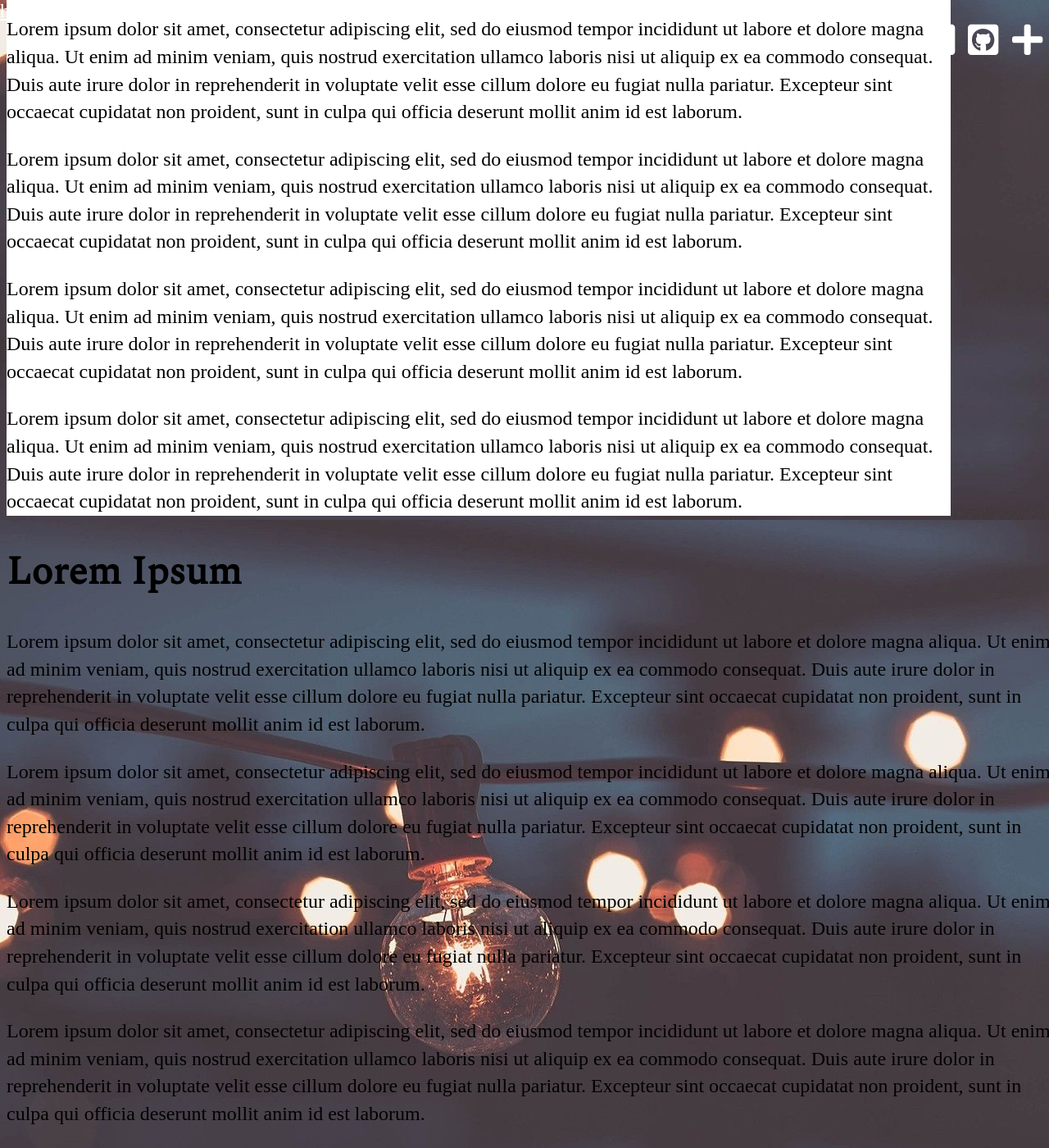
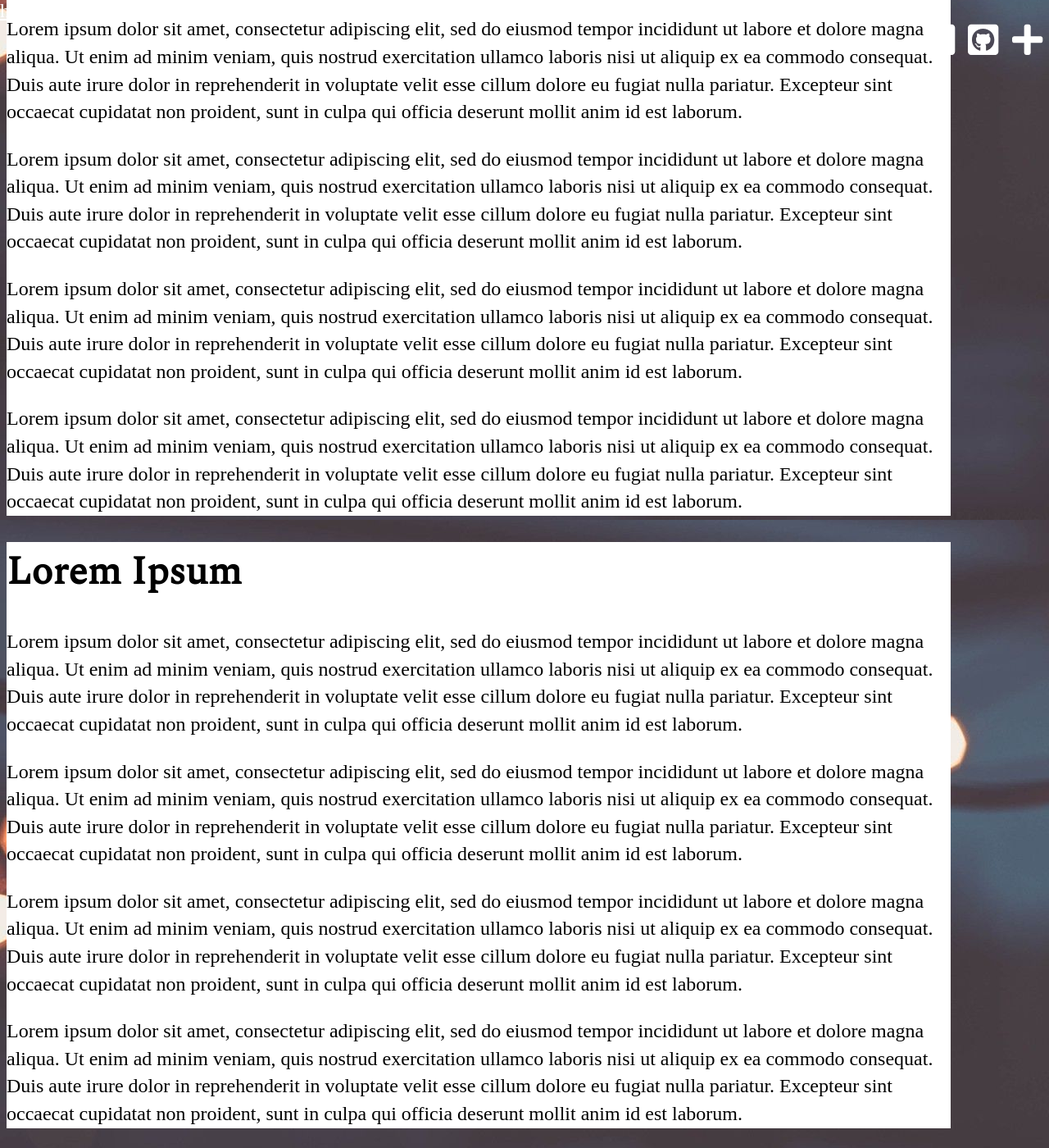
Before and after one commit to caIcutec/caIcutec.github.io, a Jekyll site: the page built from index.html, in a window 1280 px wide and 1400 px high, scrolled down 446 px. Shown: the whole window at 82% size. Built offline with Jekyll 4.4.1, drawn with Linux system fonts in a browser that asks for light colours; nearby versions of some CDN libraries.

Commit message:
Update main.css

```diff
--- a/css/main.css
+++ b/css/main.css
@@ -27,7 +27,7 @@ p {
     color: #000000;
 }
 
-.container{
+.container, .hidden-container{
     top:40%;
     right:5%;
     width: 90%;
```
